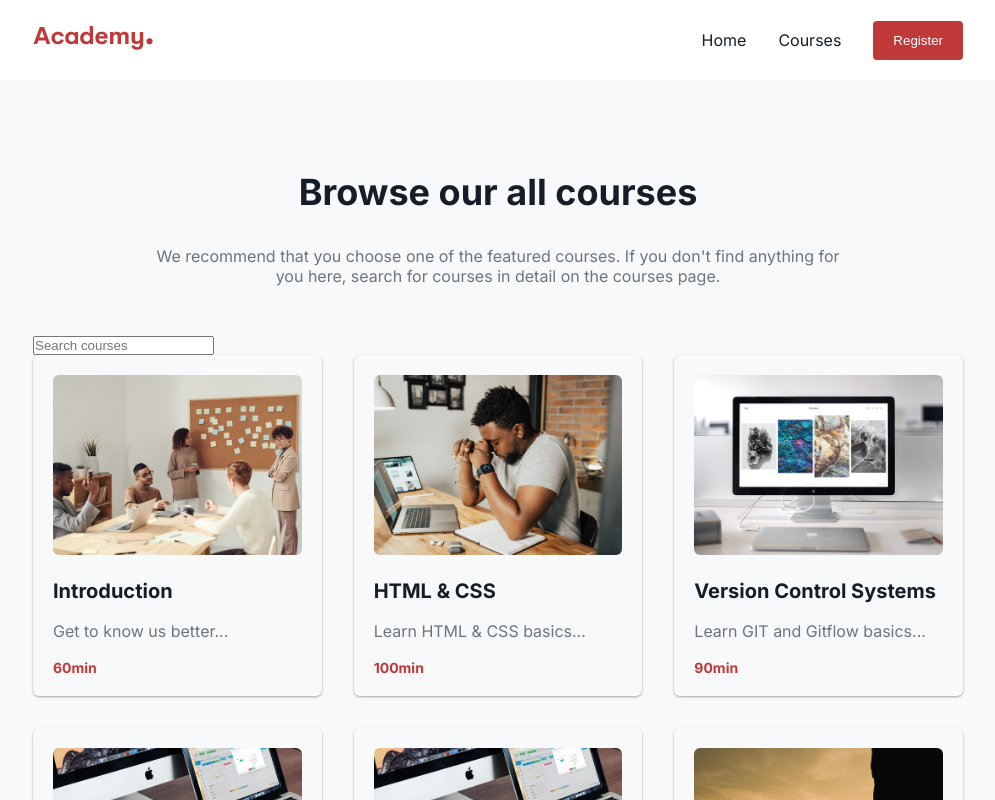
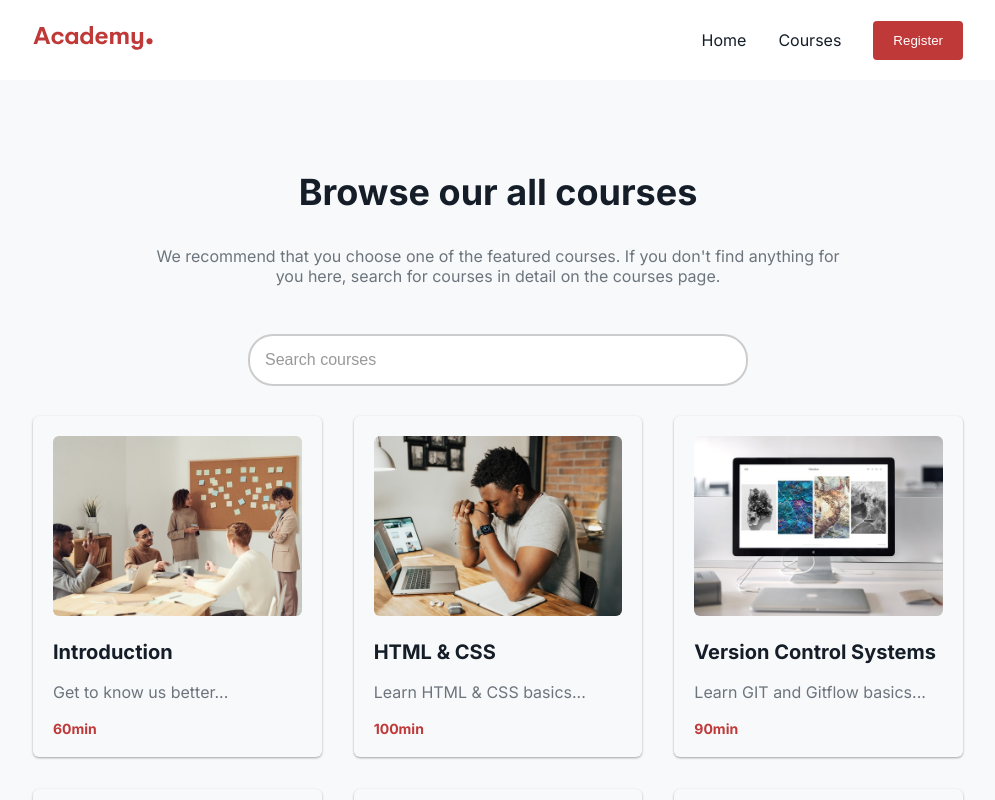
Before and after one commit to Fr1k1/Speck-academy-task, a React (Vite) app: page /courses in a window 1280 px wide. Shown: the top 800 px of the page, without its empty margins (142-1137 px from the left). Built offline with nearby package versions, Linux system fonts and the light colour scheme.

Commit message:
Added searchbar design

```diff
--- a/src/Components/Course/Course.jsx
+++ b/src/Components/Course/Course.jsx
@@ -3,7 +3,7 @@ import PropTypes from 'prop-types'
 import { Link } from "react-router-dom";
 import {  CourseWrapper, CourseFigure, CourseImg, CourseTitle, CourseSubtitle, CourseTime } from "./CourseStyle";
 
-const Course = ({ imgSrc, imgAlt, title, subtitle, time, id }) => {
+const Course = ({ imgSrc, imgAlt, title, subtitle, time, }) => {
     return (
         <CourseWrapper>
             <Link to={`/courses/${title}`}>
--- a/src/Components/Courses/Courses.jsx
+++ b/src/Components/Courses/Courses.jsx
@@ -1,4 +1,4 @@
-import coursesMock from "../../utils/mock/courses.js";
+//import coursesMock from "../../utils/mock/courses.js";
 import Course from "../Course/Course.jsx";
 import { useState, useEffect } from "react";
 
--- a/src/Components/SearchBar/SearcBar.jsx
+++ b/src/Components/SearchBar/SearcBar.jsx
@@ -1,5 +1,6 @@
 import { useState } from 'react';
 import PropTypes from 'prop-types';
+import StyledSearchBar from './SearchBarStyle';
 
 const SearchBar = ({ placeholder, disabled, onValueChange }) => {
   const [value, setValue] = useState("");
@@ -13,7 +14,7 @@ const SearchBar = ({ placeholder, disabled, onValueChange }) => {
   };
 
   return (
-    <div className="search-bar">
+   <StyledSearchBar>
       <input
         type="text"
         placeholder={placeholder}
@@ -21,7 +22,9 @@ const SearchBar = ({ placeholder, disabled, onValueChange }) => {
         onChange={handleChange}
         disabled={disabled}
       />
-    </div>
+
+</StyledSearchBar>
+
   );
 };
 
--- /dev/null
+++ b/src/Components/SearchBar/SearchBarStyle.js
@@ -0,0 +1,38 @@
+import styled from 'styled-components';
+
+const StyledSearchBar = styled.div`
+  display: flex;
+  align-items: center;
+  justify-content: center;
+  background-color: #ffffff;
+  border: 2px solid #cccccc;
+  border-radius: 25px;
+  width: 100%;
+  max-width: 500px;
+  margin: 0 auto;
+  padding: 10px;
+  margin-bottom: 30px;
+
+  input {
+    border: none;
+    outline: none;
+    font-size: 1rem;
+    color: #333333;
+    width: 100%;
+    padding: 5px;
+    margin-right: 10px;
+
+    &::placeholder {
+      color: #999999;
+    }
+  }
+
+  @media only screen and (max-width: 600px) {
+    input {
+      font-size: 0.8rem;
+    }
+  }
+`;
+
+
+export default StyledSearchBar;
```
Also changed, not shown: src/Components/SearchBar/SearchBar.scss (deleted).
